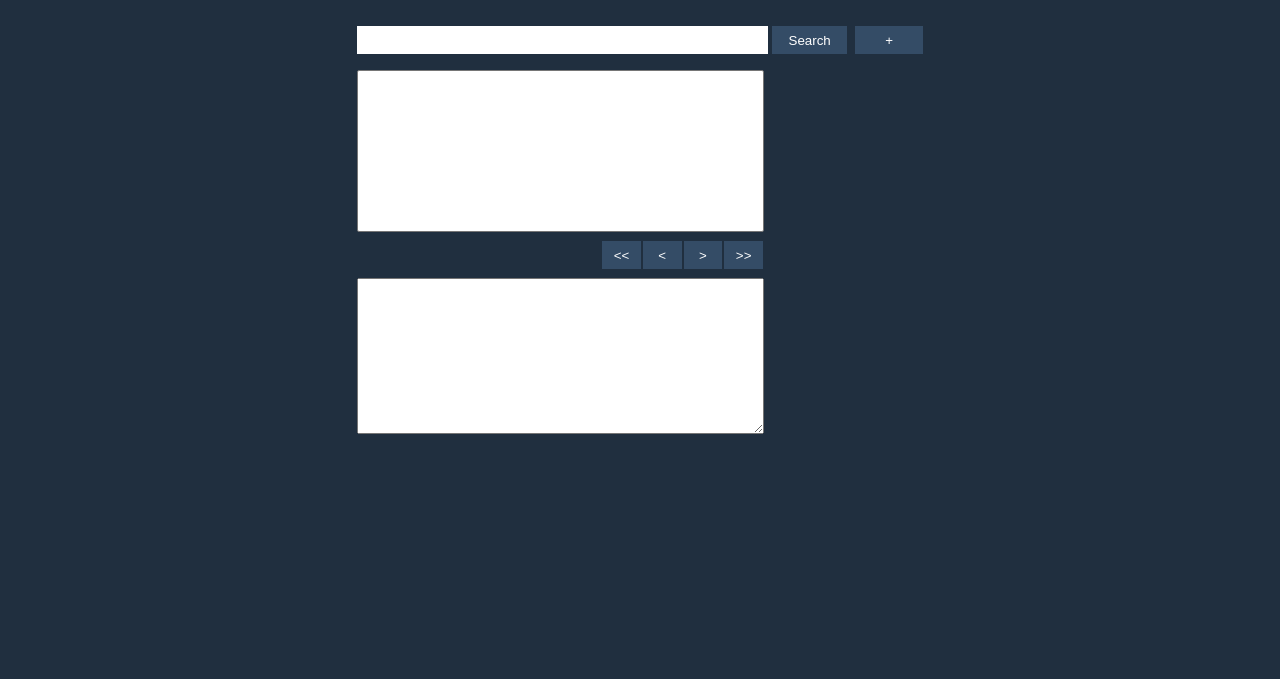
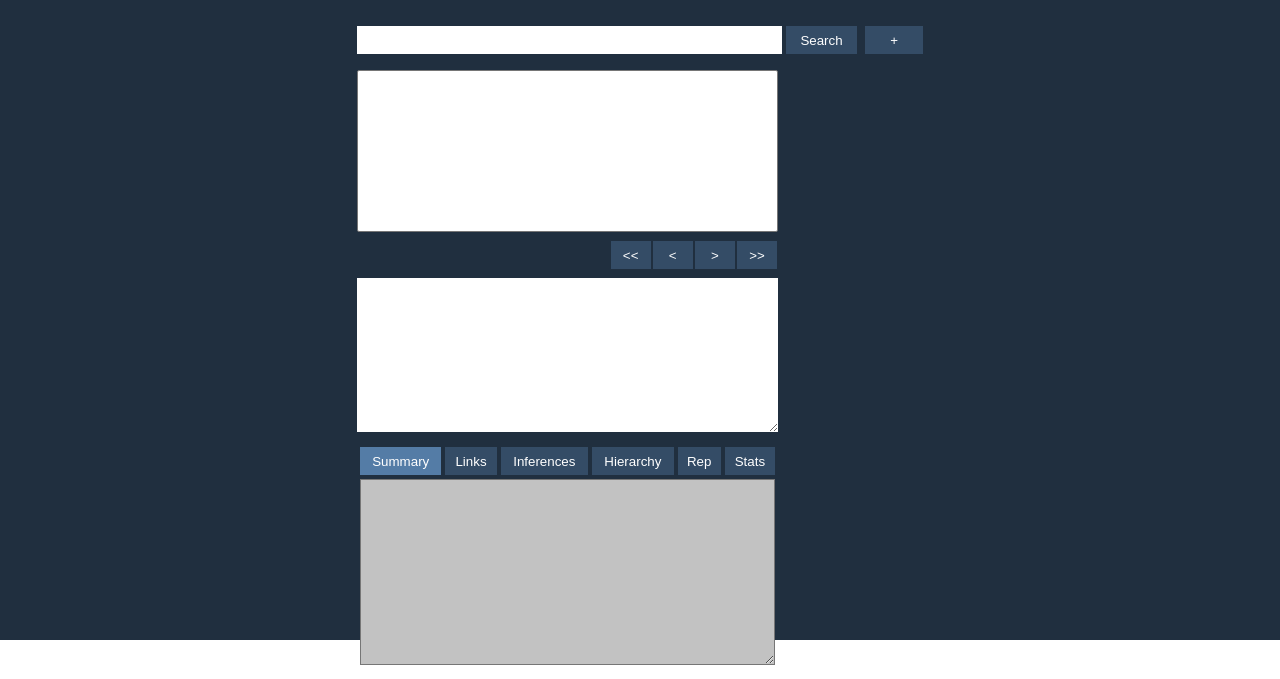
Before and after one commit to kittdotech/Flask-Paul, a Flask app: page / in a window 1280 px wide. Shown: the part 160-839 px from the top of the page. Before the commit the page ends 594 px from the top, so only its background shows below. Run offline with Flask 2, Linux system fonts and the light colour scheme; lists and menus that the app fills with data are empty.

Commit message:
UI Changed

```diff
--- a/templates/index.html
+++ b/templates/index.html
@@ -59,6 +59,7 @@ if(jQuery.trim(sk).length <= 0)
 
         }
             $('#page2').addClass('hidden');
+            $('#page2_1').addClass('hidden');
             $('#page1').removeClass('hidden');
     },
         error: function(err) {
@@ -182,7 +183,11 @@ if(param)
 
 
 
-
+{% if page==2 %}
+<div id="page2_1">
+{% else %}
+   <div id="page2_1" class="hidden">
+   {% endif %}
     <tr>
 <td >
         <table width="100%" style="width:100%;border:0;border-collapse: collapse">
@@ -200,22 +205,52 @@ if(param)
     </tr>
     <tr>
         <td  width="70%">
-        <textarea rows="10" cols="48" id="section_area">
+        <textarea rows="10" cols="10" id="section_area" style="width:99%;border:0">
 
 </textarea>
         </td>
         </tr>
+
+    <tr>
+        <td>
+        <table width="100%">
+<tr>
+         <td ><input class="btn tabs active" type="button" id="summary" value="Summary" /></td>
+        <td ><input class="btn tabs " type="button" id="links" value="Links"  /></td>
+        <td ><input class="btn tabs" type="button" id="inferences" value="Inferences" /></td>
+
+        <td ><input class="btn tabs" type="button" id="hierarchy" value="Hierarchy" /></td>
+        <td ><input class="btn tabs" type="button" id="rep" value="Rep" /></td>
+        <td ><input class="btn tabs" type="button" id="stats" value="Stats" /></td>
+
+        </tr>
+    <tr>
+<td colspan="6" width="70%">
+        <textarea rows=12 cols="49" id="extra_area" style="background:#c2c2c2;">
+
+</textarea>
+        </td>
+</tr>
+            </td>
+</table>
+
+    </tr>
+
+
+
+
+    </div>
 
 
     </table>
 
 
 
-    </ol>
+
 
 
     {% if page==2 %}
-    <div id="page2">
+    <div id="page2" >
 {% else %}
 
     <div id="page2" class="hidden">
@@ -249,26 +284,26 @@ if(param)
 #}
 {% endfor %}
 
-
-    <!--table width="75%">
+{#
+<table width="70%" cellspacing="6" style="border-collapse: collapse;">
 
     <tr>
 <td>
         <table>
-            <tr colspan="2">
+            <tr>
 
         <td width="45%" style="color: white;">{{ selected_info }}</td>
-        <td width="5%" align="right"><input class="btn" type="button" id="first" value="<<" style="width:100%"/></td>
-        <td width="5%" align="right"><input class="btn" type="button" id="previous" value="<" style="width:100%" /></td>
-        <td width="5%" align="right"><input class="btn" type="button" id="next" value=">" style="width:100%"/></td>
+        <td width="5%" ><input class="btn" type="button" id="first" value="<<" /></td>
+        <td width="5%" ><input class="btn" type="button" id="previous" value="<" /></td>
+        <td width="5%" ><input class="btn" type="button" id="next" value=">" /></td>
 
-        <td  width="5%" align="right"><input class="btn" type="button" id="last" value=">>" style="width:100%"/></td>
+        <td  width="5%" ><input class="btn" type="button" id="last" value=">>" /></td>
 </tr>
         </table>
             </td>
     </tr>
     <tr>
-        <td colspan="5" width="65%">
+        <td colspan="5" width="70%">
         <textarea rows="10" cols="49" id="section_area">
 
 </textarea>
@@ -280,7 +315,7 @@ if(param)
 
 
 
-    </table-->
+    </table>
     <br/>
 
 <table width="70%">
@@ -295,13 +330,14 @@ if(param)
 
         </tr>
     <tr>
-<td colspan="5" width="60%">
+<td colspan="6" width="70%">
         <textarea rows=12 cols="49" id="extra_area" style="background:#c2c2c2;">
 
 </textarea>
         </td>
 </tr>
 </table>
+    #}
 
     </div>
 
```
